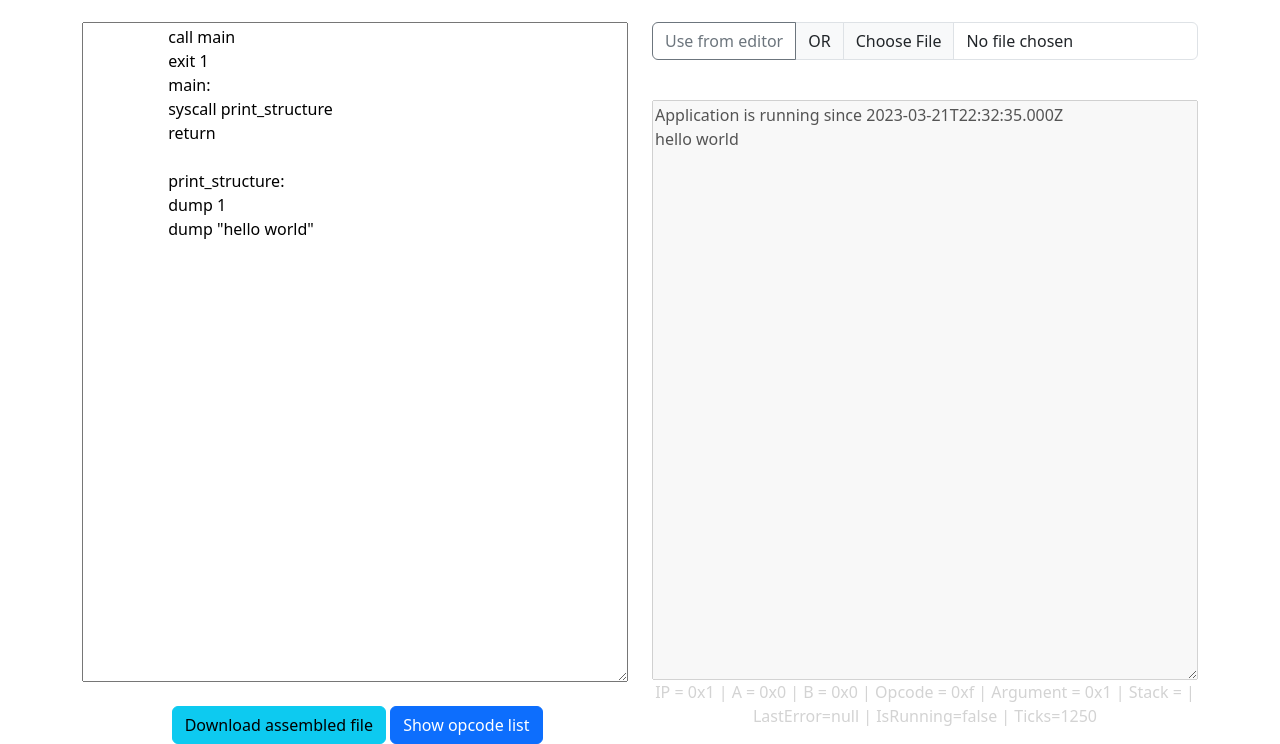
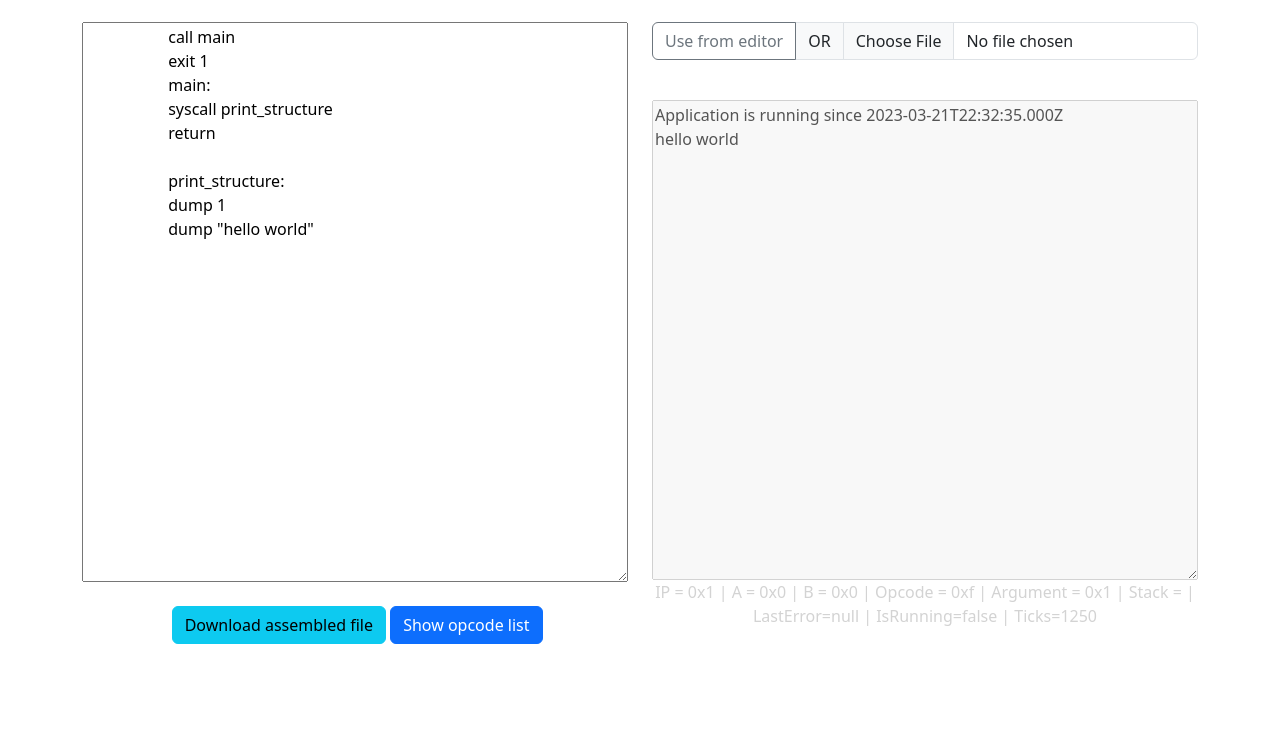
Before and after one commit to AdeRegt/Fruitfly, a plain HTML site: page index.html in a window 1280 px wide. Shown: the part 126-870 px from the top of the page. After the commit the page ends 800 px from the top, so only its background shows below. Drawn offline with nearby package versions, Linux system fonts and the light colour scheme.

Commit message:
updatesizes

```diff
--- a/index.html
+++ b/index.html
@@ -21,7 +21,7 @@
                 <i>Created by Alexandros de Regt 2023, See <a href="https://github.com/AdeRegt/Fruitfly">Github</a> for the sourcecode</i><br/>
             </div>
         </div>
-        <div class="row" style="height: calc(100% - 150px);">
+        <div class="row" style="height: calc(100% - 250px);">
             <div class="col">
                 <b>Editor</b>
                 <br />
```
